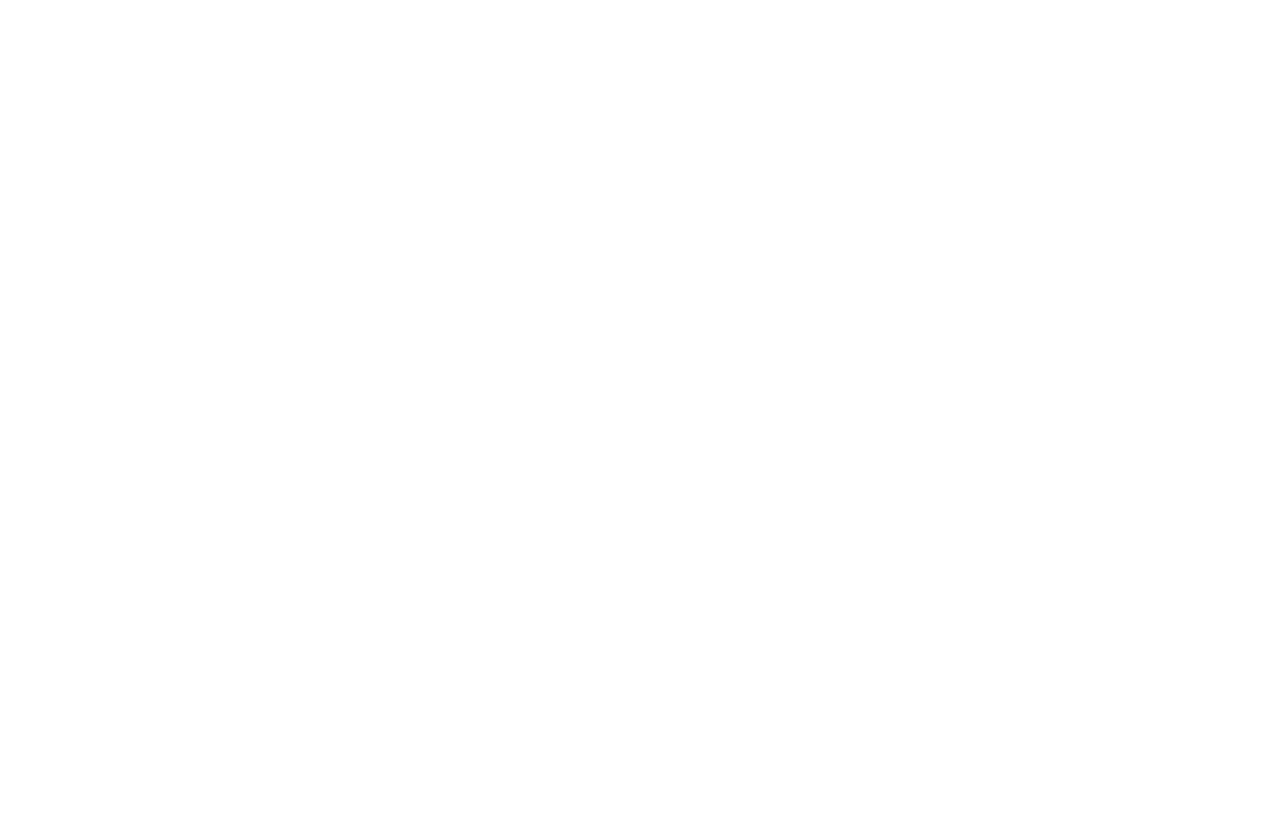
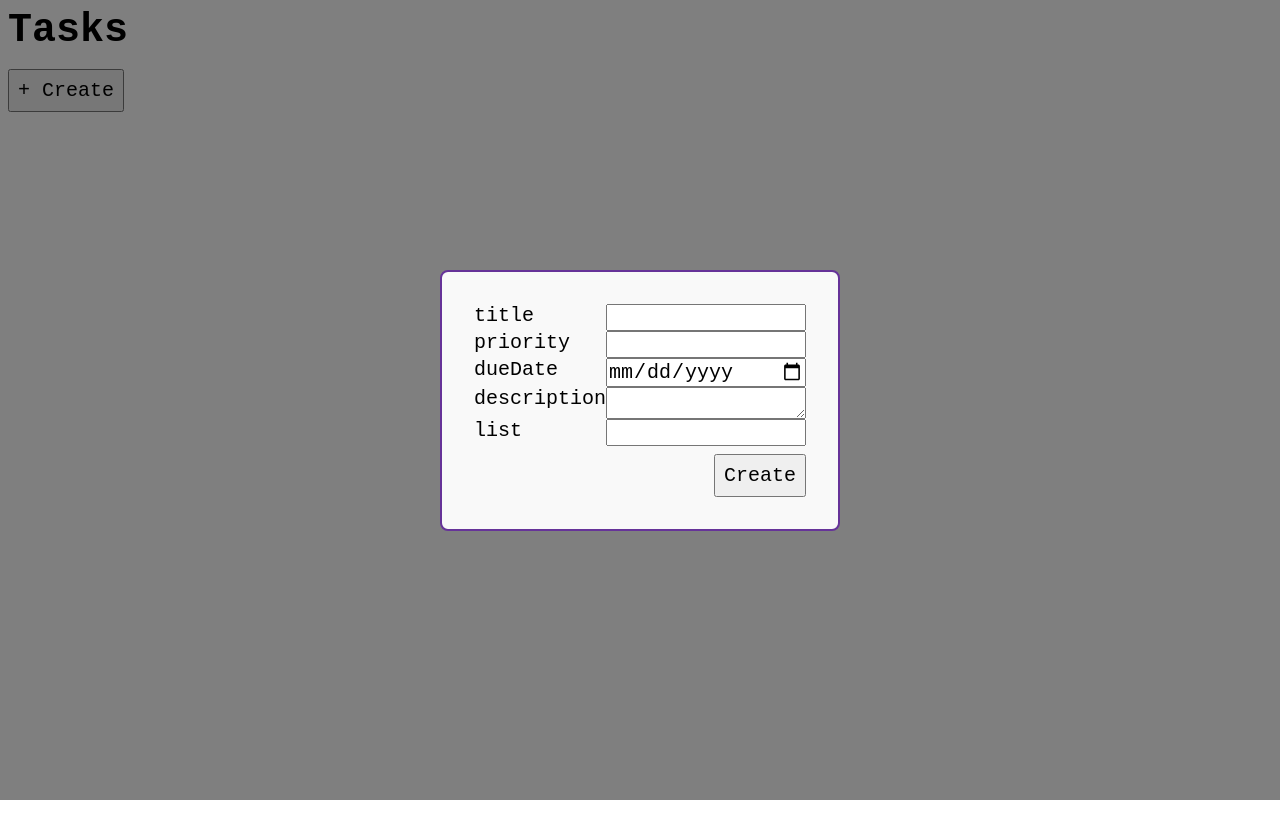
Before and after one commit to fireonboard700/todo-list, a website built with webpack: page src/index.html in a window 1280 px wide. Before the commit the page ends 800 px from the top, so only its background shows below. Built offline with nearby package versions, Linux system fonts and the light colour scheme.

Commit message:
add create task form.

```diff
--- a/src/index.html
+++ b/src/index.html
@@ -5,5 +5,47 @@
         <meta name="viewport" content="width=device-width, initial-scale=1.0" />
         <title>Todo List</title>
     </head>
-    <body></body>
+    <body>
+        <header>
+            <h1>Tasks</h1>
+        </header>
+        <div class="content">
+            <div class="sidebar">
+                <button id="create-btn">+ Create</button>
+            </div>
+            <div class="lists">
+                <div class="defaultlist list"></div>
+            </div>
+        </div>
+        <div class="overlay">
+            <div class="modal">
+                <form target="#" method="post" class="task-form">
+                    <div class="form-input">
+                        <label for="title">title</label>
+                        <input type="text" id="title" name="title" />
+                    </div>
+                    <div class="form-input">
+                        <label for="priority">priority</label>
+                        <input type="text" id="priority" name="priority" />
+                    </div>
+                    <div class="form-input">
+                        <label for="dueDate">dueDate</label>
+                        <input type="date" id="dueDate" name="dueDate" />
+                    </div>
+                    <div class="form-input">
+                        <label for="description">description</label>
+                        <textarea id="description" name="description">
+                        </textarea>
+                    </div>
+                    <div class="form-input">
+                        <label for="list">list</label>
+                        <input type="text" name="list" />
+                    </div>
+                    <div class="form-input form-submit">
+                        <button type="submit">Create</button>
+                    </div>
+                </form>
+            </div>
+        </div>
+    </body>
 </html>
--- a/src/script.js
+++ b/src/script.js
@@ -1,2 +1,35 @@
 import "./styles.css";
-import { TaskManager, List } from "./task";
+import { Task, List, TaskManager } from "./task";
+
+const createBtn = document.querySelector("#create-btn");
+const defaultList = document.querySelector(".defaultlist");
+
+createBtn.addEventListener("click", () => {
+    const overlay = document.querySelector(".overlay");
+    overlay.style.display = "flex";
+});
+
+// ============= //
+// ============= //
+//   Task Form   //
+// ============= //
+// ============= //
+
+const taskForm = document.querySelector(".task-form");
+taskForm.addEventListener("submit", (e) => {
+    e.preventDefault();
+    const data = new FormData(taskForm);
+    const taskData = Object.fromEntries(data.entries());
+
+    const task = TaskManager.createTask(taskData);
+
+    // add to list, and hide overlay.
+    const div = document.createElement("div");
+    div.classList.add("task");
+    div.textContent = task.info();
+    defaultList.append(div);
+
+    const overlay = document.querySelector(".overlay");
+    overlay.style.display = "none";
+    taskForm.reset();
+});
--- a/src/styles.css
+++ b/src/styles.css
@@ -0,0 +1,85 @@
+* {
+    box-sizing: border-box;
+    margin: 0px;
+    padding: 0px;
+    font-family: monospace;
+}
+
+body {
+    font-size: x-large;
+}
+
+header {
+    padding: 8px;
+}
+
+.overlay {
+    position: fixed;
+    top: 0;
+    left: 0;
+    width: 100vw;
+    height: 100vh;
+    display: flex;
+    justify-content: center;
+    align-items: center;
+    background-color: rgba(0, 0, 0, 0.5);
+}
+
+.modal {
+    padding: 32px;
+    background-color: #f9f9f9;
+    border: 2px solid rebeccapurple;
+    border-radius: 8px;
+}
+
+form {
+    min-width: 24vw;
+}
+
+.form-input {
+    display: flex;
+    justify-content: space-between;
+    font-size: inherit;
+}
+
+.form-submit {
+    margin-top: 8px;
+    display: flex;
+    justify-content: flex-end;
+}
+
+input {
+    width: 200px;
+    font: inherit;
+}
+
+textarea {
+    width: 200px;
+}
+
+.sidebar {
+    padding: 8px;
+    min-width: 200px;
+}
+
+button {
+    padding: 8px;
+    font-size: inherit;
+}
+
+.content {
+    display: flex;
+    min-height: 100vh;
+}
+
+.list {
+    display: flex;
+    flex-direction: column;
+    align-items: center;
+    min-height: 400px;
+    width: 400px;
+}
+
+.task {
+    padding: 8px;
+}
--- a/src/task.js
+++ b/src/task.js
@@ -1,6 +1,7 @@
 class Task {
     // TODO: think about if we want getters or setters. (we probably do)
-    constructor(title, priority, dueDate, description, list) {
+    constructor({ title, priority, dueDate, description, list }) {
+        this.id = crypto.randomUUID();
         this.title = title;
         this.priority = priority;
         this.dueDate = dueDate;
@@ -8,10 +9,17 @@ class Task {
         this.isComplete = false;
         this.list = list;
     }
+
+    info() {
+        // deserialize task.
+        return `${this.title}, ${this.priority}, ${this.dueDate}, ${this.description}, ${this.list}`;
+    }
 }
 
 class List {
-    constructor() {
+    constructor(name) {
+        this.id = crypto.randomUUID();
+        this.name = name;
         this.taskList = [];
     }
 
@@ -23,7 +31,7 @@ class List {
 const TaskManager = (function () {
     const createTask = (title, priority, dueDate, description, list) => {
         const task = new Task(title, priority, dueDate, description, list);
-        list.addTask(task);
+        // list.addTask(task);
         return task;
     };
 
@@ -31,7 +39,11 @@ const TaskManager = (function () {
         task[`${property}`] = value;
     };
 
+    const createList = () => {
+        return new List();
+    };
+
     return { createTask, setTaskProperty };
 })();
 
-export { TaskManager, List };
+export { Task, List, TaskManager };
```
